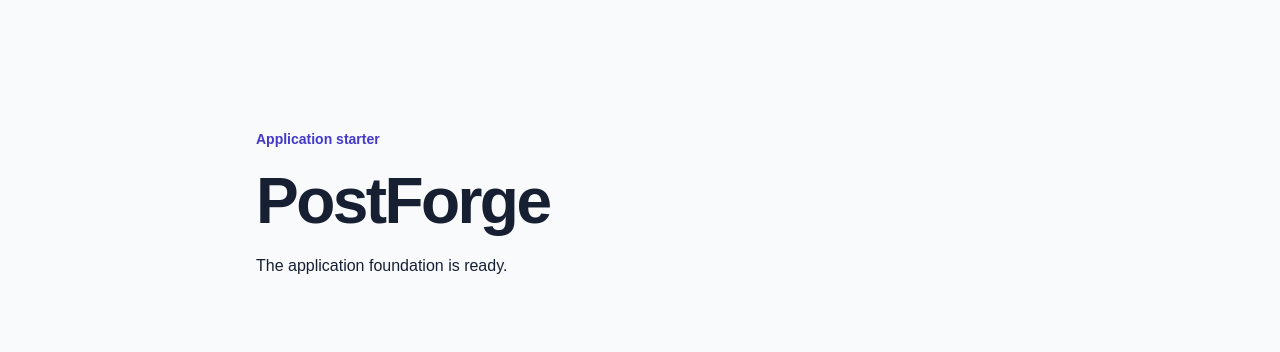
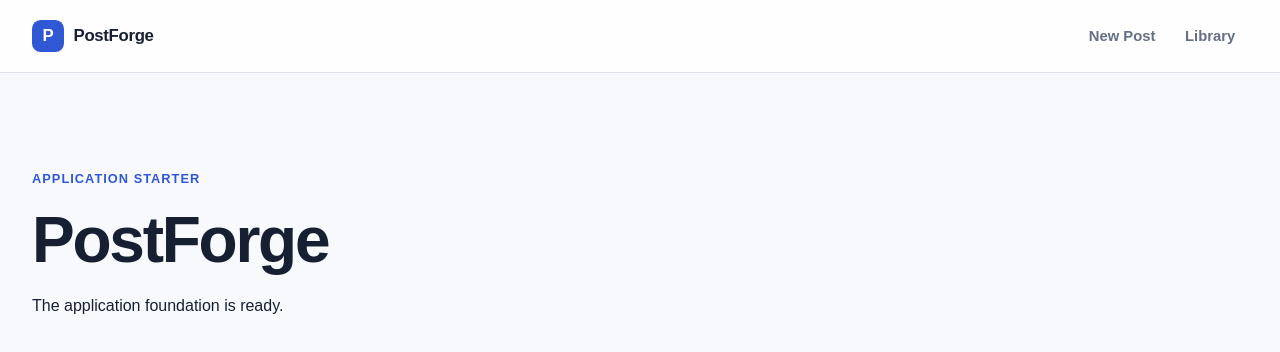
Before and after one commit to Hayatmohamud/PostForge, a Next.js app in the folder post-forge/: page / in a window 1280 px wide. Shown: the top 352 px of the page. Built offline with nearby package versions, Linux system fonts and the light colour scheme.

Commit message:
feat(ui): add application shell

```diff
--- a/post-forge/src/app/globals.css
+++ b/post-forge/src/app/globals.css
@@ -1,40 +1,65 @@
 :root {
   color-scheme: light;
-  background: #f8fafc;
-  color: #172033;
+  --color-canvas: #f7f9fc;
+  --color-surface: #ffffff;
+  --color-surface-muted: #eef2f7;
+  --color-border: #dce3ed;
+  --color-text: #172033;
+  --color-text-muted: #647084;
+  --color-brand: #3158d4;
+  --color-brand-dark: #2445ad;
+  --color-focus: #1e62d0;
+  --color-success: #147a51;
+  --color-warning: #9a5a08;
+  --color-error: #b42318;
+  --color-info: #2266a8;
+  --radius-sm: 0.5rem;
   font-family: Arial, Helvetica, sans-serif;
+  background: var(--color-canvas);
+  color: var(--color-text);
 }
-
-* {
-  box-sizing: border-box;
+* { box-sizing: border-box; }
+html { min-width: 320px; }
+body { margin: 0; min-height: 100vh; background: var(--color-canvas); color: var(--color-text); }
+a { color: inherit; }
+.skip-link { position: absolute; z-index: 10; top: 0.75rem; left: 0.75rem; padding: 0.65rem 0.9rem; border-radius: var(--radius-sm); background: var(--color-text); color: #fff; transform: translateY(-180%); }
+.skip-link:focus { transform: translateY(0); }
+.site-header { border-bottom: 1px solid var(--color-border); background: rgb(255 255 255 / 0.92); }
+.header-inner { display: flex; align-items: center; justify-content: space-between; width: min(100% - 2rem, 76rem); min-height: 4.5rem; margin: 0 auto; gap: 1rem; }
+.brand { display: inline-flex; align-items: center; gap: 0.6rem; color: var(--color-text); font-size: 1.05rem; font-weight: 750; letter-spacing: -0.02em; text-decoration: none; }
+.brand-mark { display: grid; width: 2rem; height: 2rem; place-items: center; border-radius: 0.55rem; background: var(--color-brand); color: #fff; font-weight: 800; }
+.primary-nav { display: flex; align-items: center; gap: 0.25rem; }
+.nav-link { padding: 0.65rem 0.8rem; border-radius: var(--radius-sm); color: var(--color-text-muted); font-size: 0.925rem; font-weight: 650; text-decoration: none; }
+.nav-link:hover { background: var(--color-surface-muted); color: var(--color-text); }
+.app-content { min-height: calc(100vh - 4.5rem); }
+main { width: min(100% - 2rem, 76rem); margin: 0 auto; padding: clamp(3rem, 8vw, 6rem) 0; }
+h1, h2, h3 { margin: 0; letter-spacing: -0.035em; line-height: 1.12; }
+h1 { font-size: clamp(2.25rem, 7vw, 4rem); }
+h2 { font-size: clamp(1.5rem, 3vw, 2.25rem); }
+p { line-height: 1.6; }
+.eyebrow { margin: 0 0 1rem; color: var(--color-brand); font-size: 0.8rem; font-weight: 750; letter-spacing: 0.08em; text-transform: uppercase; }
+.button { display: inline-flex; min-height: 2.75rem; align-items: center; justify-content: center; gap: 0.5rem; padding: 0.65rem 1rem; border: 1px solid transparent; border-radius: var(--radius-sm); font: inherit; font-size: 0.925rem; font-weight: 700; line-height: 1; cursor: pointer; transition: background-color 160ms ease, border-color 160ms ease, color 160ms ease; }
+.button:disabled { cursor: not-allowed; opacity: 0.55; }
+.button-primary { background: var(--color-brand); color: #fff; }
+.button-primary:hover:not(:disabled) { background: var(--color-brand-dark); }
+.button-secondary { border-color: var(--color-border); background: var(--color-surface); color: var(--color-text); }
+.button-secondary:hover:not(:disabled) { background: var(--color-surface-muted); }
+.button-quiet { background: transparent; color: var(--color-brand-dark); }
+.button-quiet:hover:not(:disabled) { background: var(--color-surface-muted); }
+.status { display: inline-flex; align-items: center; gap: 0.5rem; min-height: 2.25rem; padding: 0.5rem 0.75rem; border-radius: var(--radius-sm); font-size: 0.875rem; font-weight: 650; }
+.status-icon { font-size: 1rem; line-height: 1; }
+.status-neutral { background: var(--color-surface-muted); color: var(--color-text-muted); }
+.status-info { background: #e8f2fc; color: var(--color-info); }
+.status-success { background: #e6f5ee; color: var(--color-success); }
+.status-warning { background: #fff3df; color: var(--color-warning); }
+.status-error { background: #fdebe9; color: var(--color-error); }
+:focus-visible { outline: 3px solid var(--color-focus); outline-offset: 3px; }
+@media (max-width: 540px) {
+  .header-inner { min-height: 4rem; }
+  .nav-link { padding: 0.55rem 0.6rem; font-size: 0.875rem; }
+  .app-content { min-height: calc(100vh - 4rem); }
+  main { padding: 2.5rem 0; }
 }
-
-body {
-  margin: 0;
-  min-height: 100vh;
+@media (prefers-reduced-motion: reduce) {
+  *, *::before, *::after { scroll-behavior: auto !important; transition-duration: 0.01ms !important; animation-duration: 0.01ms !important; animation-iteration-count: 1 !important; }
 }
-
-main {
-  width: min(100% - 3rem, 48rem);
-  margin: 0 auto;
-  padding: clamp(4rem, 12vw, 8rem) 0;
-}
-
-h1 {
-  margin: 0 0 1rem;
-  font-size: clamp(2.5rem, 8vw, 4rem);
-  letter-spacing: -0.04em;
-  line-height: 1.1;
-}
-
-p {
-  margin: 0;
-  line-height: 1.6;
-}
-
-.eyebrow {
-  margin-bottom: 1rem;
-  color: #4338ca;
-  font-size: 0.875rem;
-  font-weight: 700;
-}
--- a/post-forge/src/app/layout.tsx
+++ b/post-forge/src/app/layout.tsx
@@ -1,10 +1,11 @@
 import type { Metadata } from "next";
 import type { ReactNode } from "react";
+import { AppShell } from "../components/app-shell";
 import "./globals.css";
 
 export const metadata: Metadata = {
   title: "PostForge",
-  description: "PostForge application starter.",
+  description: "Create, verify, and save well-sourced posts.",
 };
 
 export default function RootLayout({
@@ -12,7 +13,9 @@ export default function RootLayout({
 }: Readonly<{ children: ReactNode }>) {
   return (
     <html lang="en">
-      <body>{children}</body>
+      <body>
+        <AppShell>{children}</AppShell>
+      </body>
     </html>
   );
 }
--- /dev/null
+++ b/post-forge/src/components/app-shell.tsx
@@ -0,0 +1,25 @@
+import Link from "next/link";
+import type { ReactNode } from "react";
+
+type AppShellProps = { children: ReactNode };
+
+export function AppShell({ children }: AppShellProps) {
+  return (
+    <div className="app-shell">
+      <a className="skip-link" href="#main-content">Skip to content</a>
+      <header className="site-header">
+        <div className="header-inner">
+          <Link className="brand" href="/" aria-label="PostForge home">
+            <span className="brand-mark" aria-hidden="true">P</span>
+            <span>PostForge</span>
+          </Link>
+          <nav className="primary-nav" aria-label="Primary navigation">
+            <Link className="nav-link" href="/">New Post</Link>
+            <Link className="nav-link" href="/library">Library</Link>
+          </nav>
+        </div>
+      </header>
+      <div className="app-content" id="main-content">{children}</div>
+    </div>
+  );
+}
```
Also changed, not shown: post-forge/src/components/ui/button.tsx (added, +12 -0 lines), post-forge/src/components/ui/status.tsx (added, +13 -0 lines).
